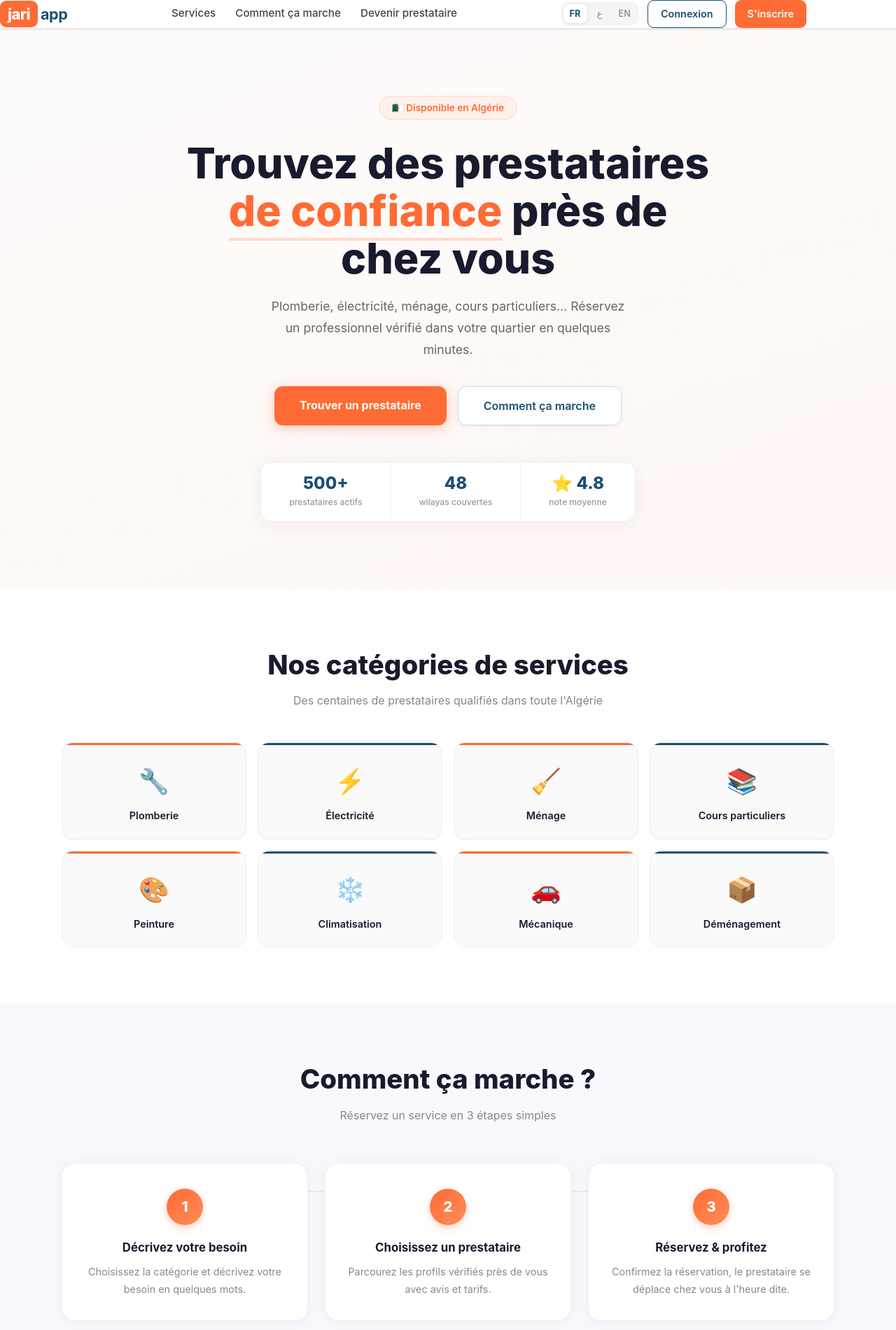
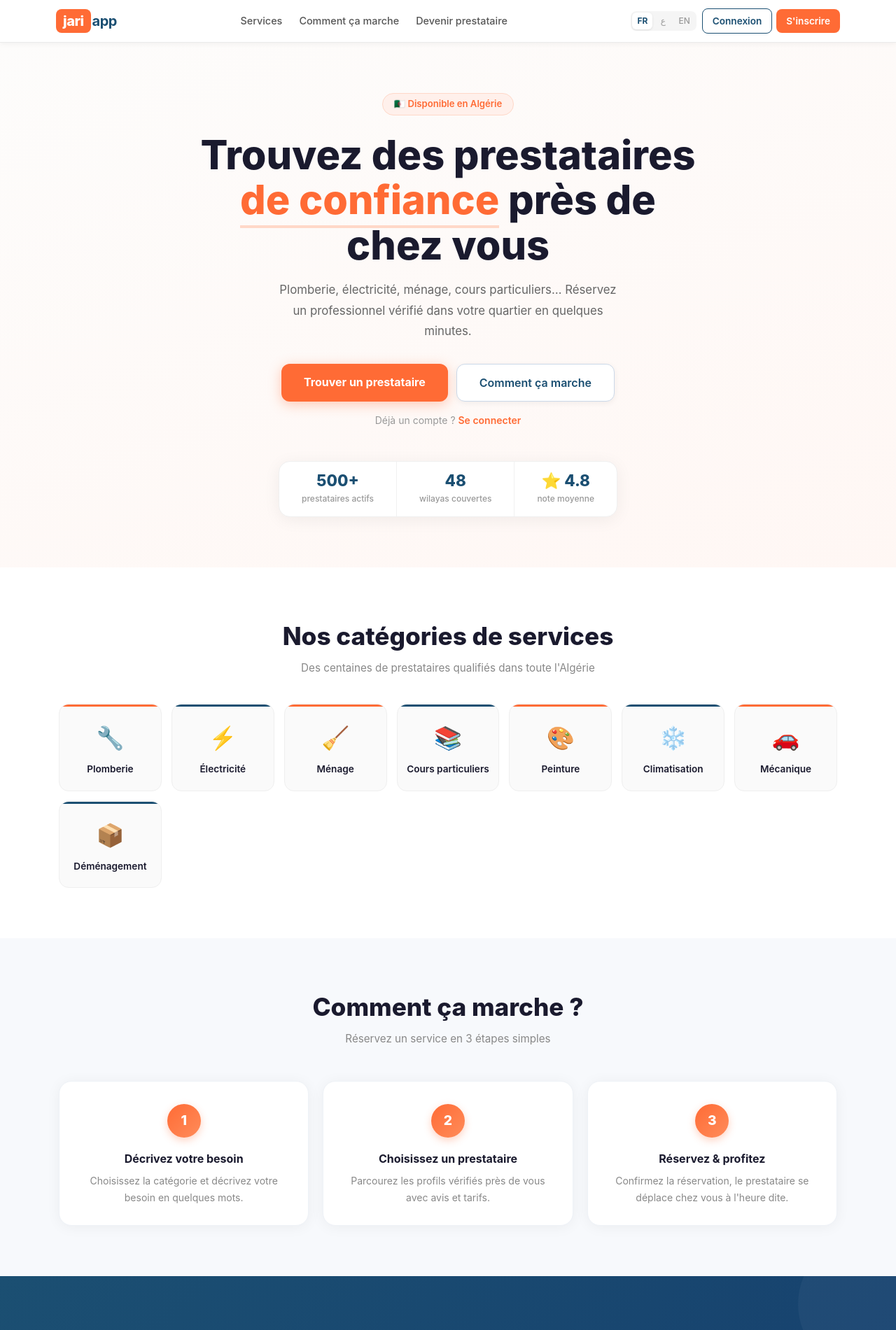
Before and after one commit to aitslimanemohamed-web/JariApp, a Next.js app: page / in a window 1280 px wide. Shown: the top 1901 px of the page at 70% size. Built offline with nearby package versions, Linux system fonts and the light colour scheme; no server answers.

Commit message:
feat: show login button on mobile, responsive grids, login hint on hero

```diff
--- a/src/app/page.tsx
+++ b/src/app/page.tsx
@@ -2,6 +2,7 @@
 import Link from "next/link";
 import Navbar from "@/components/layout/Navbar";
 import { useLanguage } from "@/contexts/LanguageContext";
+import { useAuth } from "@/contexts/AuthContext";
 
 const SERVICE_ICONS = ["🔧", "⚡", "🧹", "📚", "🎨", "❄️", "🚗", "📦"];
 const STATS = [
@@ -13,12 +14,14 @@ const STATS = [
 const inner: React.CSSProperties = {
   maxWidth: "1152px",
   margin: "0 auto",
-  padding: "0 24px",
+  padding: "0 20px",
   width: "100%",
+  boxSizing: "border-box",
 };
 
 export default function HomePage() {
   const { t, dir } = useLanguage();
+  const { user } = useAuth();
 
   return (
     <div dir={dir} style={{ width: "100%", minHeight: "100vh" }}>
@@ -26,21 +29,21 @@ export default function HomePage() {
 
       {/* ── Hero ── */}
       <section style={{ background: "linear-gradient(160deg, #FDFCFB 0%, #FFF7F4 100%)", width: "100%" }}>
-        <div style={{ ...inner, paddingTop: "96px", paddingBottom: "96px", textAlign: "center" }}>
+        <div style={{ ...inner, paddingTop: "72px", paddingBottom: "72px", textAlign: "center" }}>
 
           <span style={{
             backgroundColor: "#FFF0EB", color: "#FF6B35", fontWeight: 600,
-            fontSize: "0.85rem", padding: "6px 18px", borderRadius: "100px",
-            border: "1px solid #FFD8C8", display: "inline-block", marginBottom: "28px",
+            fontSize: "0.82rem", padding: "5px 16px", borderRadius: "100px",
+            border: "1px solid #FFD8C8", display: "inline-block", marginBottom: "24px",
           }}>
             {t.hero.badge}
           </span>
 
           <h1 style={{
             color: "#1A1A2E", fontWeight: 800,
-            fontSize: "clamp(2.2rem, 5vw, 3.8rem)",
+            fontSize: "clamp(1.9rem, 5vw, 3.6rem)",
             lineHeight: 1.12,
-            maxWidth: "760px", margin: "0 auto 20px",
+            maxWidth: "720px", margin: "0 auto 18px",
           }}>
             {t.hero.line1}{" "}
             <span style={{ color: "#FF6B35", borderBottom: "4px solid #FFD8C8", paddingBottom: "2px" }}>
@@ -50,45 +53,57 @@ export default function HomePage() {
           </h1>
 
           <p style={{
-            color: "#666", fontSize: "1.1rem", lineHeight: 1.75,
-            maxWidth: "520px", margin: "0 auto 36px",
+            color: "#666", fontSize: "1.05rem", lineHeight: 1.75,
+            maxWidth: "500px", margin: "0 auto 32px",
           }}>
             {t.hero.sub}
           </p>
 
-          <div style={{ display: "flex", gap: "16px", justifyContent: "center", flexWrap: "wrap" }}>
-            <Link href="/register" style={{
+          <div style={{ display: "flex", gap: "12px", justifyContent: "center", flexWrap: "wrap" }}>
+            <Link href={user ? "#services" : "/register"} style={{
               backgroundColor: "#FF6B35", color: "white", fontWeight: 700,
-              fontSize: "1rem", padding: "15px 36px", borderRadius: "12px",
+              fontSize: "1rem", padding: "14px 32px", borderRadius: "12px",
               boxShadow: "0 4px 18px rgba(255,107,53,0.35)", display: "inline-block",
+              textDecoration: "none",
             }}>
               {t.hero.cta1}
             </Link>
             <Link href="#comment-ca-marche" style={{
               backgroundColor: "white", color: "#1B4F72", fontWeight: 600,
-              fontSize: "1rem", padding: "15px 36px", borderRadius: "12px",
+              fontSize: "1rem", padding: "14px 32px", borderRadius: "12px",
               border: "1.5px solid #CBD8E8", boxShadow: "0 2px 8px rgba(0,0,0,0.06)",
-              display: "inline-block",
+              display: "inline-block", textDecoration: "none",
             }}>
               {t.hero.cta2}
             </Link>
           </div>
 
+          {/* Login hint for non-logged users */}
+          {!user && (
+            <p style={{ marginTop: "16px", color: "#999", fontSize: "0.875rem" }}>
+              {t.auth.register.hasAccount}{" "}
+              <Link href="/login" style={{ color: "#FF6B35", fontWeight: 600, textDecoration: "none" }}>
+                {t.auth.register.signIn}
+              </Link>
+            </p>
+          )}
+
           {/* Stats */}
           <div style={{
-            marginTop: "52px", backgroundColor: "white", borderRadius: "16px",
+            marginTop: "48px",
+            backgroundColor: "white", borderRadius: "16px",
             border: "1px solid #F0F0F0", boxShadow: "0 4px 24px rgba(0,0,0,0.06)",
             display: "inline-flex", flexWrap: "wrap", justifyContent: "center",
           }}>
             {STATS.map((stat, i) => (
               <div key={stat.key} style={{
-                textAlign: "center", padding: "18px 40px",
+                textAlign: "center", padding: "16px 32px",
                 borderRight: i < STATS.length - 1 ? "1px solid #F0F0F0" : "none",
               }}>
-                <div style={{ color: "#1B4F72", fontWeight: 800, fontSize: "1.5rem", lineHeight: 1 }}>
+                <div style={{ color: "#1B4F72", fontWeight: 800, fontSize: "1.4rem", lineHeight: 1 }}>
                   {stat.value}
                 </div>
-                <div style={{ color: "#999", fontSize: "0.76rem", marginTop: "6px", fontWeight: 500 }}>
+                <div style={{ color: "#999", fontSize: "0.75rem", marginTop: "5px", fontWeight: 500 }}>
                   {t.stats[stat.key]}
                 </div>
               </div>
@@ -99,36 +114,41 @@ export default function HomePage() {
 
       {/* ── Services ── */}
       <section id="services" style={{ backgroundColor: "white", width: "100%" }}>
-        <div style={{ ...inner, paddingTop: "80px", paddingBottom: "80px" }}>
-          <div style={{ textAlign: "center", marginBottom: "48px" }}>
-            <h2 style={{ color: "#1A1A2E", fontWeight: 800, fontSize: "clamp(1.7rem, 3vw, 2.4rem)", marginBottom: "10px" }}>
+        <div style={{ ...inner, paddingTop: "72px", paddingBottom: "72px" }}>
+          <div style={{ textAlign: "center", marginBottom: "40px" }}>
+            <h2 style={{ color: "#1A1A2E", fontWeight: 800, fontSize: "clamp(1.5rem, 3vw, 2.2rem)", marginBottom: "8px" }}>
               {t.services.title}
             </h2>
-            <p style={{ color: "#888", fontSize: "1rem" }}>{t.services.sub}</p>
+            <p style={{ color: "#888", fontSize: "0.95rem" }}>{t.services.sub}</p>
           </div>
 
           <div style={{
             display: "grid",
-            gridTemplateColumns: "repeat(4, 1fr)",
-            gap: "16px",
+            gridTemplateColumns: "repeat(auto-fill, minmax(140px, 1fr))",
+            gap: "14px",
           }}>
             {SERVICE_ICONS.map((icon, i) => (
               <div key={i} style={{
                 backgroundColor: "#FAFAFA", border: "1px solid #EFEFEF",
-                borderRadius: "16px", padding: "28px 16px 22px",
+                borderRadius: "14px", padding: "24px 12px 20px",
                 textAlign: "center", cursor: "pointer",
                 position: "relative", overflow: "hidden",
-                transition: "transform 0.15s, box-shadow 0.15s",
               }}
-                onMouseEnter={e => { (e.currentTarget as HTMLElement).style.transform = "translateY(-4px)"; (e.currentTarget as HTMLElement).style.boxShadow = "0 8px 24px rgba(0,0,0,0.1)"; }}
-                onMouseLeave={e => { (e.currentTarget as HTMLElement).style.transform = "none"; (e.currentTarget as HTMLElement).style.boxShadow = "none"; }}
+                onMouseEnter={e => {
+                  (e.currentTarget as HTMLElement).style.transform = "translateY(-3px)";
+                  (e.currentTarget as HTMLElement).style.boxShadow = "0 8px 24px rgba(0,0,0,0.09)";
+                }}
+                onMouseLeave={e => {
+                  (e.currentTarget as HTMLElement).style.transform = "none";
+                  (e.currentTarget as HTMLElement).style.boxShadow = "none";
+                }}
               >
                 <div style={{
                   position: "absolute", top: 0, left: 0, right: 0, height: "3px",
                   backgroundColor: i % 2 === 0 ? "#FF6B35" : "#1B4F72",
                 }} />
-                <div style={{ fontSize: "2.2rem", marginBottom: "12px" }}>{icon}</div>
-                <div style={{ color: "#1A1A2E", fontWeight: 600, fontSize: "0.9rem" }}>
+                <div style={{ fontSize: "2rem", marginBottom: "10px" }}>{icon}</div>
+                <div style={{ color: "#1A1A2E", fontWeight: 600, fontSize: "0.85rem" }}>
                   {t.services.items[i]}
                 </div>
               </div>
@@ -139,42 +159,39 @@ export default function HomePage() {
 
       {/* ── Comment ça marche ── */}
       <section id="comment-ca-marche" style={{ backgroundColor: "#F7F9FC", width: "100%" }}>
-        <div style={{ ...inner, paddingTop: "80px", paddingBottom: "80px" }}>
-          <div style={{ textAlign: "center", marginBottom: "56px" }}>
-            <h2 style={{ color: "#1A1A2E", fontWeight: 800, fontSize: "clamp(1.7rem, 3vw, 2.4rem)", marginBottom: "10px" }}>
+        <div style={{ ...inner, paddingTop: "72px", paddingBottom: "72px" }}>
+          <div style={{ textAlign: "center", marginBottom: "48px" }}>
+            <h2 style={{ color: "#1A1A2E", fontWeight: 800, fontSize: "clamp(1.5rem, 3vw, 2.2rem)", marginBottom: "8px" }}>
               {t.how.title}
             </h2>
-            <p style={{ color: "#888", fontSize: "1rem" }}>{t.how.sub}</p>
+            <p style={{ color: "#888", fontSize: "0.95rem" }}>{t.how.sub}</p>
           </div>
 
-          <div style={{ display: "grid", gridTemplateColumns: "repeat(3, 1fr)", gap: "24px", position: "relative" }}>
-            {/* Connecting line */}
-            <div style={{
-              position: "absolute", top: "40px",
-              left: "calc(16.66% + 26px)", right: "calc(16.66% + 26px)",
-              height: "2px", backgroundColor: "#E8EEF5", zIndex: 0,
-            }} />
-
+          <div style={{
+            display: "grid",
+            gridTemplateColumns: "repeat(auto-fit, minmax(220px, 1fr))",
+            gap: "20px",
+          }}>
             {t.how.steps.map((step, i) => (
               <div key={i} style={{
-                backgroundColor: "white", borderRadius: "20px",
-                padding: "36px 28px 32px", textAlign: "center",
+                backgroundColor: "white", borderRadius: "18px",
+                padding: "32px 24px 28px", textAlign: "center",
                 boxShadow: "0 2px 20px rgba(0,0,0,0.05)",
-                border: "1px solid #EEF2F7", position: "relative", zIndex: 1,
+                border: "1px solid #EEF2F7",
               }}>
                 <div style={{
                   background: "linear-gradient(135deg, #FF6B35 0%, #FF8C5A 100%)",
-                  color: "white", width: "52px", height: "52px", borderRadius: "50%",
+                  color: "white", width: "48px", height: "48px", borderRadius: "50%",
                   display: "flex", alignItems: "center", justifyContent: "center",
-                  fontWeight: 800, fontSize: "1.3rem", margin: "0 auto 20px",
+                  fontWeight: 800, fontSize: "1.2rem", margin: "0 auto 18px",
                   boxShadow: "0 4px 12px rgba(255,107,53,0.3)",
                 }}>
                   {i + 1}
                 </div>
-                <h3 style={{ color: "#1A1A2E", fontWeight: 700, fontSize: "1.05rem", marginBottom: "10px" }}>
+                <h3 style={{ color: "#1A1A2E", fontWeight: 700, fontSize: "1rem", marginBottom: "8px" }}>
                   {step.title}
                 </h3>
-                <p style={{ color: "#888", lineHeight: 1.7, fontSize: "0.9rem" }}>
+                <p style={{ color: "#888", lineHeight: 1.7, fontSize: "0.875rem" }}>
                   {step.desc}
                 </p>
               </div>
@@ -191,17 +208,18 @@ export default function HomePage() {
         <div style={{ position: "absolute", top: "-60px", right: "-60px", width: "200px", height: "200px", borderRadius: "50%", backgroundColor: "rgba(255,255,255,0.04)" }} />
         <div style={{ position: "absolute", bottom: "-40px", left: "-40px", width: "150px", height: "150px", borderRadius: "50%", backgroundColor: "rgba(255,255,255,0.04)" }} />
 
-        <div style={{ ...inner, maxWidth: "720px", paddingTop: "80px", paddingBottom: "80px", textAlign: "center", position: "relative", zIndex: 1 }}>
-          <h2 style={{ color: "white", fontWeight: 800, fontSize: "clamp(1.7rem, 3vw, 2.5rem)", marginBottom: "16px", lineHeight: 1.2 }}>
+        <div style={{ ...inner, maxWidth: "680px", paddingTop: "72px", paddingBottom: "72px", textAlign: "center", position: "relative", zIndex: 1 }}>
+          <h2 style={{ color: "white", fontWeight: 800, fontSize: "clamp(1.5rem, 3vw, 2.3rem)", marginBottom: "14px", lineHeight: 1.2 }}>
             {t.provider.title}
           </h2>
-          <p style={{ color: "rgba(255,255,255,0.75)", fontSize: "1.05rem", lineHeight: 1.75, marginBottom: "36px" }}>
+          <p style={{ color: "rgba(255,255,255,0.75)", fontSize: "1rem", lineHeight: 1.75, marginBottom: "32px" }}>
             {t.provider.sub}
           </p>
           <Link href="/register" style={{
             backgroundColor: "#FF6B35", color: "white", fontWeight: 700,
-            fontSize: "1rem", padding: "15px 40px", borderRadius: "12px",
+            fontSize: "1rem", padding: "14px 36px", borderRadius: "12px",
             display: "inline-block", boxShadow: "0 4px 20px rgba(255,107,53,0.4)",
+            textDecoration: "none",
           }}>
             {t.provider.cta}
           </Link>
@@ -210,27 +228,27 @@ export default function HomePage() {
 
       {/* ── Footer ── */}
       <footer style={{ backgroundColor: "#111827", width: "100%" }}>
-        <div style={{ ...inner, paddingTop: "40px", paddingBottom: "40px" }}>
-          <div style={{ display: "flex", flexWrap: "wrap", alignItems: "center", justifyContent: "space-between", gap: "24px" }}>
+        <div style={{ ...inner, paddingTop: "36px", paddingBottom: "36px" }}>
+          <div style={{ display: "flex", flexWrap: "wrap", alignItems: "center", justifyContent: "space-between", gap: "20px" }}>
             <div>
-              <div style={{ fontWeight: 800, fontSize: "1.1rem" }}>
+              <div style={{ fontWeight: 800, fontSize: "1.05rem" }}>
                 <span style={{ color: "#FF6B35" }}>jari</span>
                 <span style={{ color: "white" }}>app</span>
               </div>
-              <div style={{ color: "rgba(255,255,255,0.4)", fontSize: "0.8rem", marginTop: "4px" }}>
+              <div style={{ color: "rgba(255,255,255,0.4)", fontSize: "0.78rem", marginTop: "4px" }}>
                 {t.footer.tagline}
               </div>
             </div>
 
-            <div style={{ display: "flex", gap: "24px" }}>
+            <div style={{ display: "flex", gap: "20px", flexWrap: "wrap" }}>
               {t.footer.links.map((link) => (
-                <Link key={link} href="#" style={{ color: "rgba(255,255,255,0.5)", fontSize: "0.85rem", fontWeight: 500 }}>
+                <Link key={link} href="#" style={{ color: "rgba(255,255,255,0.5)", fontSize: "0.82rem", fontWeight: 500, textDecoration: "none" }}>
                   {link}
                 </Link>
               ))}
             </div>
 
-            <div style={{ color: "rgba(255,255,255,0.35)", fontSize: "0.8rem" }}>
+            <div style={{ color: "rgba(255,255,255,0.35)", fontSize: "0.78rem" }}>
               {t.footer.rights}
             </div>
           </div>
--- a/src/components/layout/Navbar.tsx
+++ b/src/components/layout/Navbar.tsx
@@ -14,88 +14,46 @@ export default function Navbar() {
   const { user, logout } = useAuth();
 
   return (
-    <nav
-      style={{ backgroundColor: "#ffffff", borderBottom: "1px solid #EBEBEB" }}
-      className="sticky top-0 z-50 shadow-sm"
-    >
-      <div className="max-w-6xl mx-auto px-6 py-4 flex items-center justify-between gap-4">
+    <nav style={{ backgroundColor: "#ffffff", borderBottom: "1px solid #EBEBEB", position: "sticky", top: 0, zIndex: 50, boxShadow: "0 1px 8px rgba(0,0,0,0.06)" }}>
+      <div style={{ maxWidth: "1152px", margin: "0 auto", padding: "0 16px", height: "60px", display: "flex", alignItems: "center", justifyContent: "space-between", gap: "12px" }}>
 
         {/* Logo */}
-        <Link href="/" className="flex items-center gap-1 shrink-0">
-          <span
-            style={{
-              backgroundColor: "#FF6B35",
-              color: "white",
-              fontWeight: 800,
-              fontSize: "1.35rem",
-              padding: "3px 11px",
-              borderRadius: "9px",
-              letterSpacing: "-0.5px",
-            }}
-          >
-            jari
-          </span>
-          <span
-            style={{
-              color: "#1B4F72",
-              fontWeight: 700,
-              fontSize: "1.35rem",
-              letterSpacing: "-0.5px",
-            }}
-          >
-            app
-          </span>
+        <Link href="/" style={{ display: "flex", alignItems: "center", gap: "2px", textDecoration: "none", flexShrink: 0 }}>
+          <span style={{
+            backgroundColor: "#FF6B35", color: "white", fontWeight: 800,
+            fontSize: "1.25rem", padding: "2px 10px", borderRadius: "8px", letterSpacing: "-0.5px",
+          }}>jari</span>
+          <span style={{ color: "#1B4F72", fontWeight: 700, fontSize: "1.25rem", letterSpacing: "-0.5px" }}>app</span>
         </Link>
 
-        {/* Nav links */}
-        <div className="hidden lg:flex items-center gap-7 flex-1 justify-center">
+        {/* Nav links — desktop only */}
+        <div style={{ display: "flex", alignItems: "center", gap: "24px", flex: 1, justifyContent: "center" }} className="hidden lg:flex">
           {[
             { href: "#services", label: t.nav.services },
             { href: "#comment-ca-marche", label: t.nav.howItWorks },
             { href: "#prestataires", label: t.nav.becomeProvider },
           ].map((link) => (
-            <Link
-              key={link.href}
-              href={link.href}
-              style={{ color: "#444", fontWeight: 500, fontSize: "0.95rem" }}
-              className="hover:text-orange-500 transition-colors whitespace-nowrap"
-            >
+            <Link key={link.href} href={link.href} style={{ color: "#555", fontWeight: 500, fontSize: "0.9rem", textDecoration: "none" }}>
               {link.label}
             </Link>
           ))}
         </div>
 
         {/* Right side */}
-        <div className="flex items-center gap-3 shrink-0">
+        <div style={{ display: "flex", alignItems: "center", gap: "8px", flexShrink: 0 }}>
 
           {/* Language switcher */}
-          <div
-            style={{
-              backgroundColor: "#F5F5F5",
-              borderRadius: "10px",
-              padding: "3px",
-              display: "flex",
-              gap: "2px",
-            }}
-          >
+          <div style={{ backgroundColor: "#F5F5F5", borderRadius: "8px", padding: "2px", display: "flex", gap: "1px" }}>
             {LANGS.map(({ code, label }) => (
-              <button
-                key={code}
-                onClick={() => setLang(code)}
-                style={{
-                  backgroundColor: lang === code ? "white" : "transparent",
-                  color: lang === code ? "#1B4F72" : "#888",
-                  fontWeight: lang === code ? 700 : 500,
-                  fontSize: "0.8rem",
-                  padding: "4px 9px",
-                  borderRadius: "7px",
-                  border: "none",
-                  cursor: "pointer",
-                  boxShadow: lang === code ? "0 1px 4px rgba(0,0,0,0.10)" : "none",
-                  transition: "all 0.15s",
-                  minWidth: "32px",
-                }}
-              >
+              <button key={code} onClick={() => setLang(code)} style={{
+                backgroundColor: lang === code ? "white" : "transparent",
+                color: lang === code ? "#1B4F72" : "#999",
+                fontWeight: lang === code ? 700 : 500,
+                fontSize: "0.75rem", padding: "3px 7px", borderRadius: "6px",
+                border: "none", cursor: "pointer",
+                boxShadow: lang === code ? "0 1px 3px rgba(0,0,0,0.10)" : "none",
+                minWidth: "28px",
+              }}>
                 {label}
               </button>
             ))}
@@ -103,61 +61,51 @@ export default function Navbar() {
 
           {/* Auth */}
           {user ? (
-            <div style={{ display: "flex", alignItems: "center", gap: "10px" }}>
+            <div style={{ display: "flex", alignItems: "center", gap: "8px" }}>
               <div style={{
-                display: "flex", alignItems: "center", gap: "8px",
-                backgroundColor: "#FFF0EB", borderRadius: "10px",
-                padding: "7px 14px",
+                display: "flex", alignItems: "center", gap: "6px",
+                backgroundColor: "#FFF0EB", borderRadius: "8px", padding: "5px 10px",
               }}>
                 <div style={{
-                  width: "28px", height: "28px", borderRadius: "50%",
+                  width: "24px", height: "24px", borderRadius: "50%",
                   backgroundColor: "#FF6B35", display: "flex",
                   alignItems: "center", justifyContent: "center",
-                  color: "white", fontWeight: 700, fontSize: "0.85rem",
+                  color: "white", fontWeight: 700, fontSize: "0.75rem", flexShrink: 0,
                 }}>
                   {user.firstName.charAt(0).toUpperCase()}
                 </div>
-                <span style={{ color: "#FF6B35", fontWeight: 600, fontSize: "0.9rem" }}>
+                <span style={{ color: "#FF6B35", fontWeight: 600, fontSize: "0.85rem", whiteSpace: "nowrap" }}>
                   {user.firstName}
                 </span>
               </div>
-              <button
-                onClick={logout}
-                style={{
-                  color: "#888", fontWeight: 600, fontSize: "0.9rem",
-                  padding: "8px 14px", borderRadius: "9px",
-                  border: "1.5px solid #E5E5E5", backgroundColor: "white",
-                  cursor: "pointer",
-                }}
-              >
+              <button onClick={logout} style={{
+                color: "#888", fontWeight: 600, fontSize: "0.82rem",
+                padding: "6px 12px", borderRadius: "8px",
+                border: "1.5px solid #E5E5E5", backgroundColor: "white", cursor: "pointer",
+                whiteSpace: "nowrap",
+              }}>
                 {t.nav.logout}
               </button>
             </div>
           ) : (
-            <>
-              <Link
-                href="/login"
-                style={{
-                  color: "#1B4F72", fontWeight: 600, fontSize: "0.9rem",
-                  padding: "8px 18px", borderRadius: "9px",
-                  border: "1.5px solid #1B4F72",
-                }}
-                className="hover:bg-blue-50 transition-colors hidden sm:block whitespace-nowrap"
-              >
+            <div style={{ display: "flex", alignItems: "center", gap: "6px" }}>
+              <Link href="/login" style={{
+                color: "#1B4F72", fontWeight: 600, fontSize: "0.85rem",
+                padding: "7px 14px", borderRadius: "8px",
+                border: "1.5px solid #1B4F72", textDecoration: "none",
+                whiteSpace: "nowrap",
+              }}>
                 {t.nav.login}
               </Link>
-              <Link
-                href="/register"
-                style={{
-                  backgroundColor: "#FF6B35", color: "white",
-                  fontWeight: 600, fontSize: "0.9rem",
-                  padding: "9px 18px", borderRadius: "9px",
-                }}
-                className="hover:opacity-90 transition-opacity whitespace-nowrap"
-              >
+              <Link href="/register" style={{
+                backgroundColor: "#FF6B35", color: "white",
+                fontWeight: 600, fontSize: "0.85rem",
+                padding: "7px 14px", borderRadius: "8px",
+                textDecoration: "none", whiteSpace: "nowrap",
+              }}>
                 {t.nav.register}
               </Link>
-            </>
+            </div>
           )}
         </div>
       </div>
```
